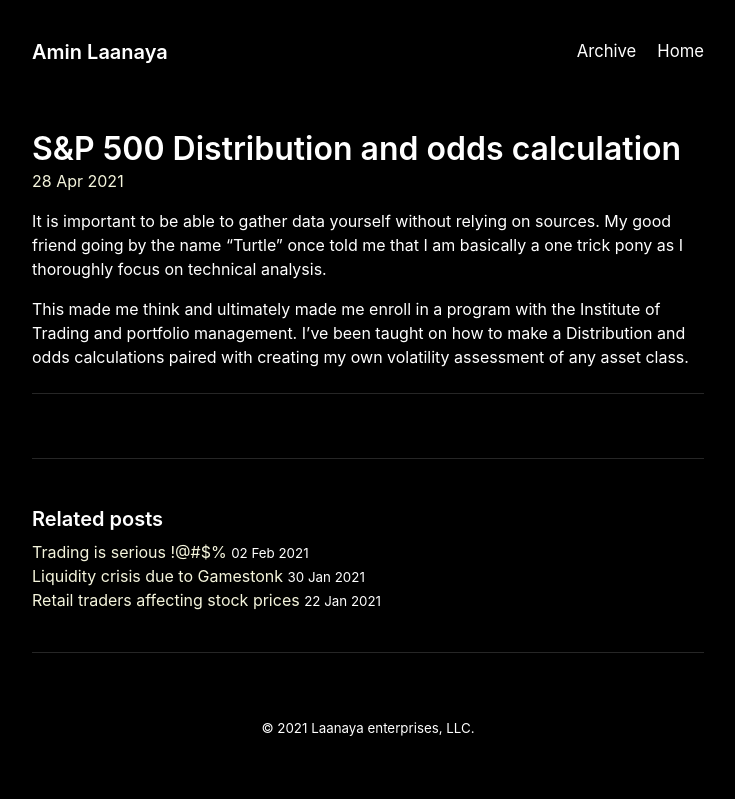
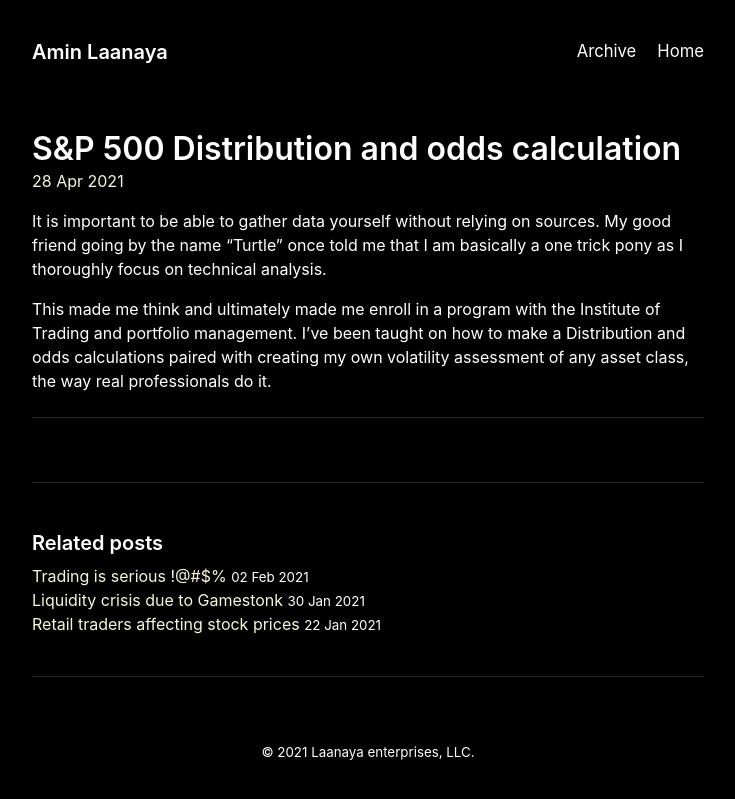
Before and after one commit to Bobcycle/Blog, a Jekyll site: the page built from _posts/2021-04-28-S&P500-distribution-and-odds-calculation.md, in a window 1280 px wide. Shown: the top 799 px of the page, without its empty margins (272-1007 px from the left). Built offline with Jekyll 4.4.1, drawn with Linux system fonts in a browser that asks for light colours.

Commit message:
Update 2021-04-28-S&P500-distribution-and-odds-calculation.md

```diff
--- a/_posts/2021-04-28-S&P500-distribution-and-odds-calculation.md
+++ b/_posts/2021-04-28-S&P500-distribution-and-odds-calculation.md
@@ -5,6 +5,6 @@ title: S&P 500 Distribution and odds calculation
 
 It is important to be able to gather data yourself without relying on sources. My good friend going by the name "Turtle" once told me that I am basically a one trick pony as I thoroughly focus on technical analysis.
 
-This made me think and ultimately made me enroll in a program with the Institute of Trading and portfolio management. I've been taught on how to make a Distribution and odds calculations paired with creating my own volatility assessment of any asset class.
+This made me think and ultimately made me enroll in a program with the Institute of Trading and portfolio management. I've been taught on how to make a Distribution and odds calculations paired with creating my own volatility assessment of any asset class, the way real professionals do it.
 
 ---
```
